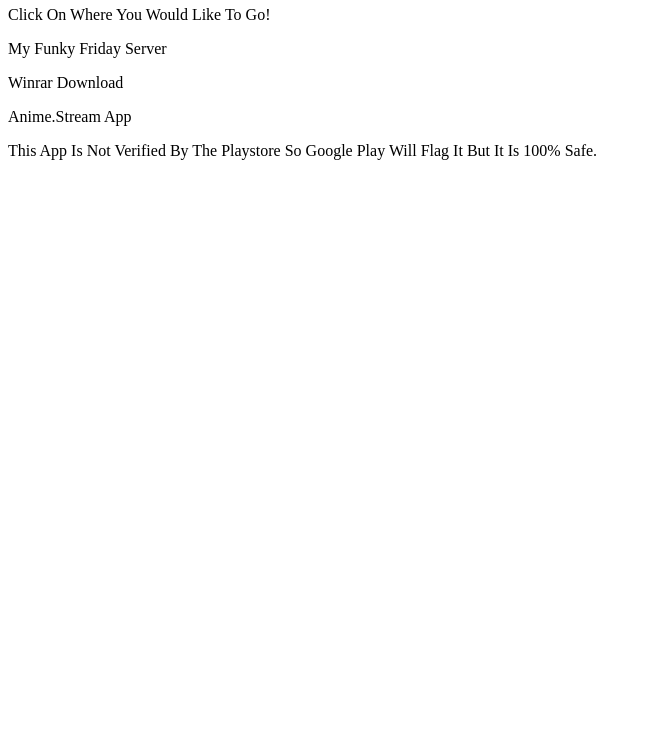
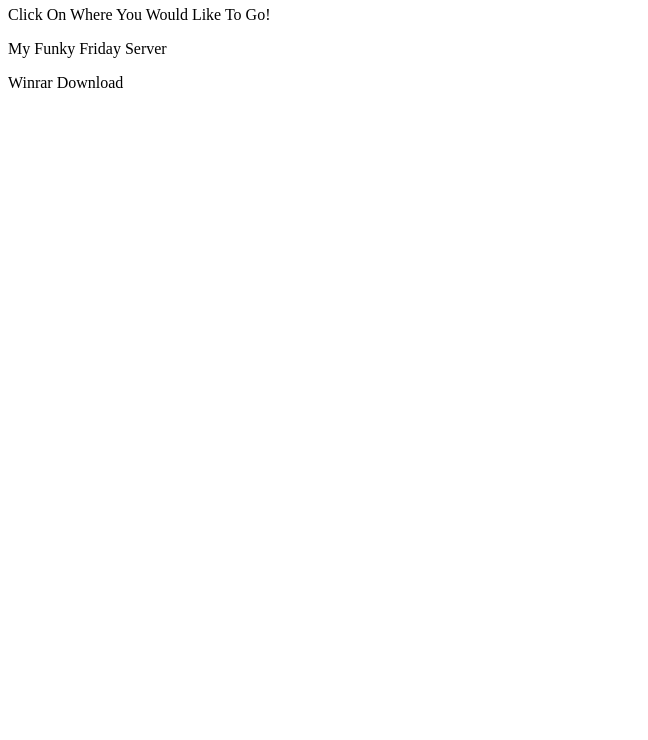
Before and after one commit to GamingBoyZ379/URL, a plain HTML site: page index.html in a window 1280 px wide. Shown: the part 60-800 px from the top of the page, without its empty margins (0-648 px from the left). Drawn offline with Linux system fonts and the light colour scheme.

Commit message:
Update index.html

```diff
--- a/index.html
+++ b/index.html
@@ -38,8 +38,5 @@
 
  <p><a href="http://link.gamingboyz379.xyz/Winrar">Winrar Download</a></p>
 
-<p><a href="https://github.com/GamingBoyZ379/Storage/blob/gh-pages/Anime.StreamV1.apk?raw=true">Anime.Stream App</a></p>
-<p>This App Is Not Verified By The Playstore So Google Play Will Flag It But It Is 100% Safe.</p>
-
  </body>
 </html>
```
